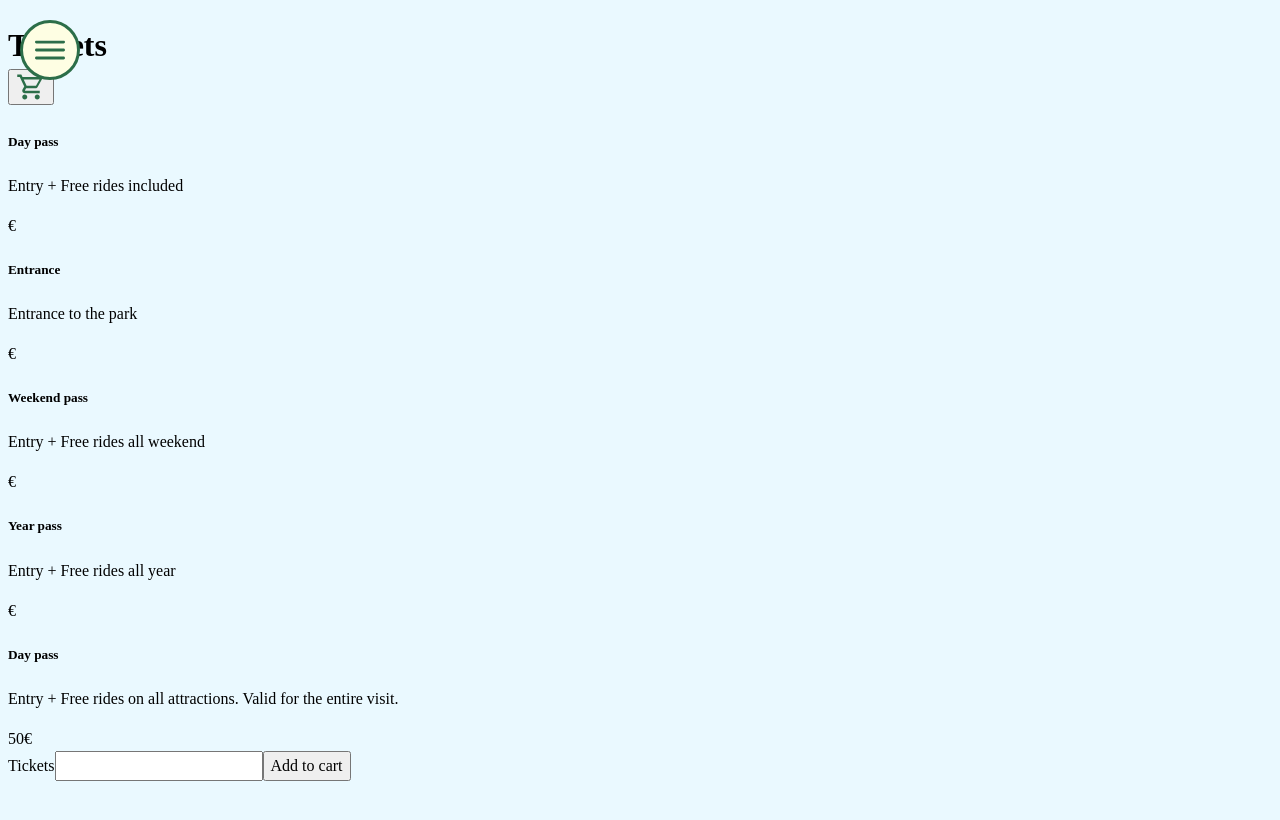
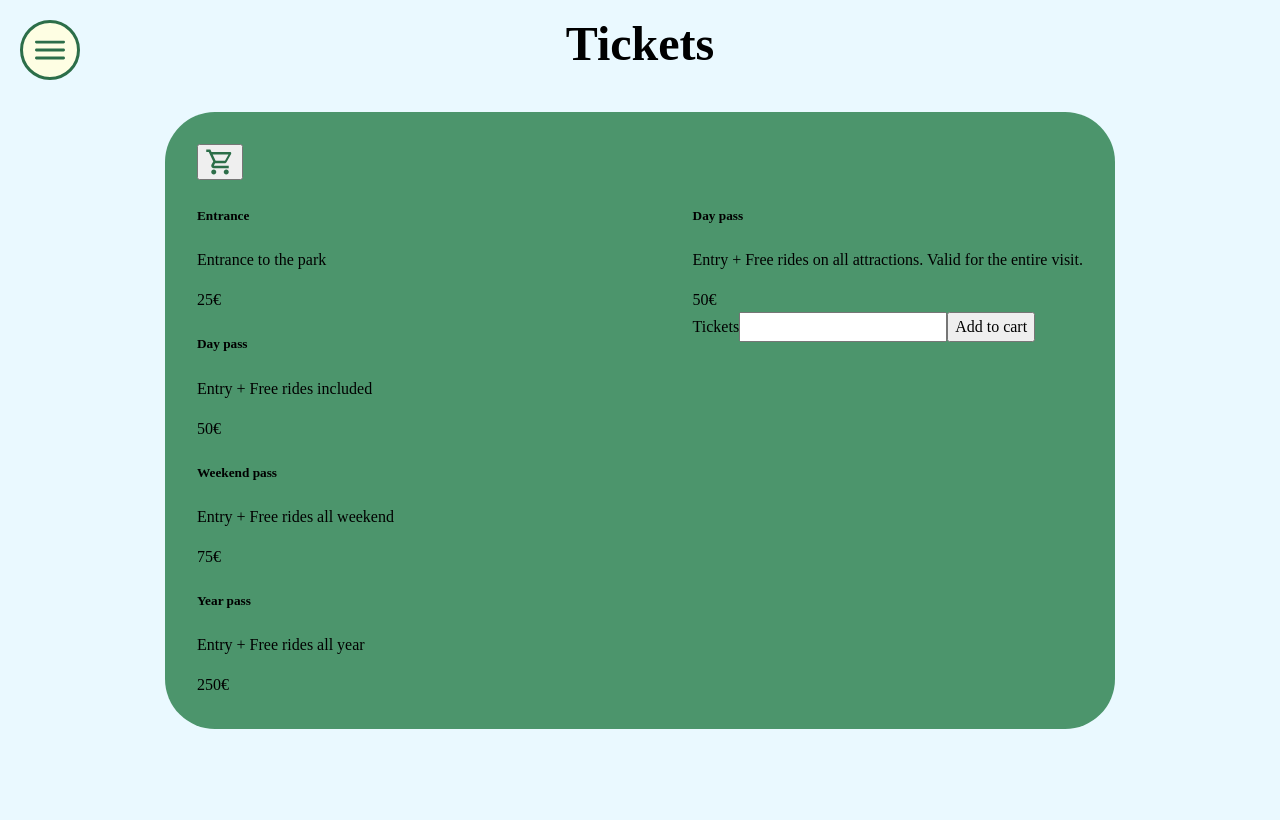
Before and after one commit to Mercenaress/amusement-park, a React (Vite) app: page /tickets in a window 1280 px wide. Built offline with nearby package versions, Linux system fonts and the light colour scheme; a web font is replaced by a local one.

Commit message:
Ticket page styling

```diff
--- a/src/components/TicketCard.jsx
+++ b/src/components/TicketCard.jsx
@@ -1,18 +1,21 @@
 import cartIcon from "../assets/cart.svg"
 import TicketInformationCard from "./TicketInformationCard";
 import TicketOptions from "./TicketOptions";
+import style from "./TicketCard.module.scss";
 
 function TicketCard() {
     return (
-        <article>
+        <article className={style.ticketsCard}>
             <button><img src={cartIcon} alt="" /></button>
-            <section>
-                <TicketOptions titleText={'Day pass'} bodyText={'Entry + Free rides included'}/>
-                <TicketOptions titleText={'Entrance'} bodyText={'Entrance to the park'}/>
-                <TicketOptions titleText={'Weekend pass'} bodyText={'Entry + Free rides all weekend'}/>
-                <TicketOptions titleText={'Year pass'} bodyText={'Entry + Free rides all year'}/>
+            <section className={style.ticketOptionsInfoWrap}>
+                <section>
+                    <TicketOptions titleText={'Entrance'} bodyText={'Entrance to the park'} price={"25"}/>
+                    <TicketOptions titleText={'Day pass'} bodyText={'Entry + Free rides included'} price={"50"}/>
+                    <TicketOptions titleText={'Weekend pass'} bodyText={'Entry + Free rides all weekend'} price={"75"}/>
+                    <TicketOptions titleText={'Year pass'} bodyText={'Entry + Free rides all year'} price={"250"}/>
+                </section>
+                <TicketInformationCard/>
             </section>
-            <TicketInformationCard/>
         </article>
      );
 }
--- /dev/null
+++ b/src/components/TicketCard.module.scss
@@ -0,0 +1,14 @@
+@import '../variables/Variables.scss';
+
+.ticketsCard {
+    background-color: $marzipanGreen;
+    width: 950px;
+    padding: 2rem;
+    border-radius: 50px;
+    margin: 2rem;
+}
+
+.ticketOptionsInfoWrap {
+    display: flex;
+    justify-content: space-between;
+}
--- a/src/components/TicketInformationCard.jsx
+++ b/src/components/TicketInformationCard.jsx
@@ -2,7 +2,7 @@ import LargeButton from "./LargeButton";
 
 function TicketInformationCard() {
     return (
-        <>
+        <article>
             <section>
                 <h5>Day pass</h5>
                 <p>Entry + Free rides on all attractions. Valid for the entire visit.</p>
@@ -13,7 +13,7 @@ function TicketInformationCard() {
                 <input type="number" id="ticket" />
                 <LargeButton buttonText={'Add to cart'}/>
             </section>
-        </>
+        </article>
      );
 }
 
--- /dev/null
+++ b/src/components/TicketInformationCard.module.scss
@@ -0,0 +1 @@
+@import '../variables/Variables.scss';
--- /dev/null
+++ b/src/components/TicketOptions.module.scss
@@ -0,0 +1 @@
+@import '../variables/Variables.scss';
--- a/src/pages/TicketPage.jsx
+++ b/src/pages/TicketPage.jsx
@@ -1,12 +1,15 @@
 import DropMenu from "../components/DropMenu";
 import TicketCard from "../components/TicketCard";
+import style from "./TicketPage.module.scss";
 
 function TicketPage() {
     return (
         <>
         <DropMenu/>
-        <h1>Tickets</h1>
-        <TicketCard/>
+        <h1 className={style.pageTitle}>Tickets</h1>
+        <section className={style.ticketCardWrap}>
+            <TicketCard/>
+        </section>
         </>
      );
 }
--- /dev/null
+++ b/src/pages/TicketPage.module.scss
@@ -0,0 +1,9 @@
+@import '../variables/Variables.scss';
+
+.pageTitle {
+    @include page-titles;
+}
+
+.ticketCardWrap {
+    @include center-flex;
+}
```
Lines whose indentation alone changed are shown as unchanged.
